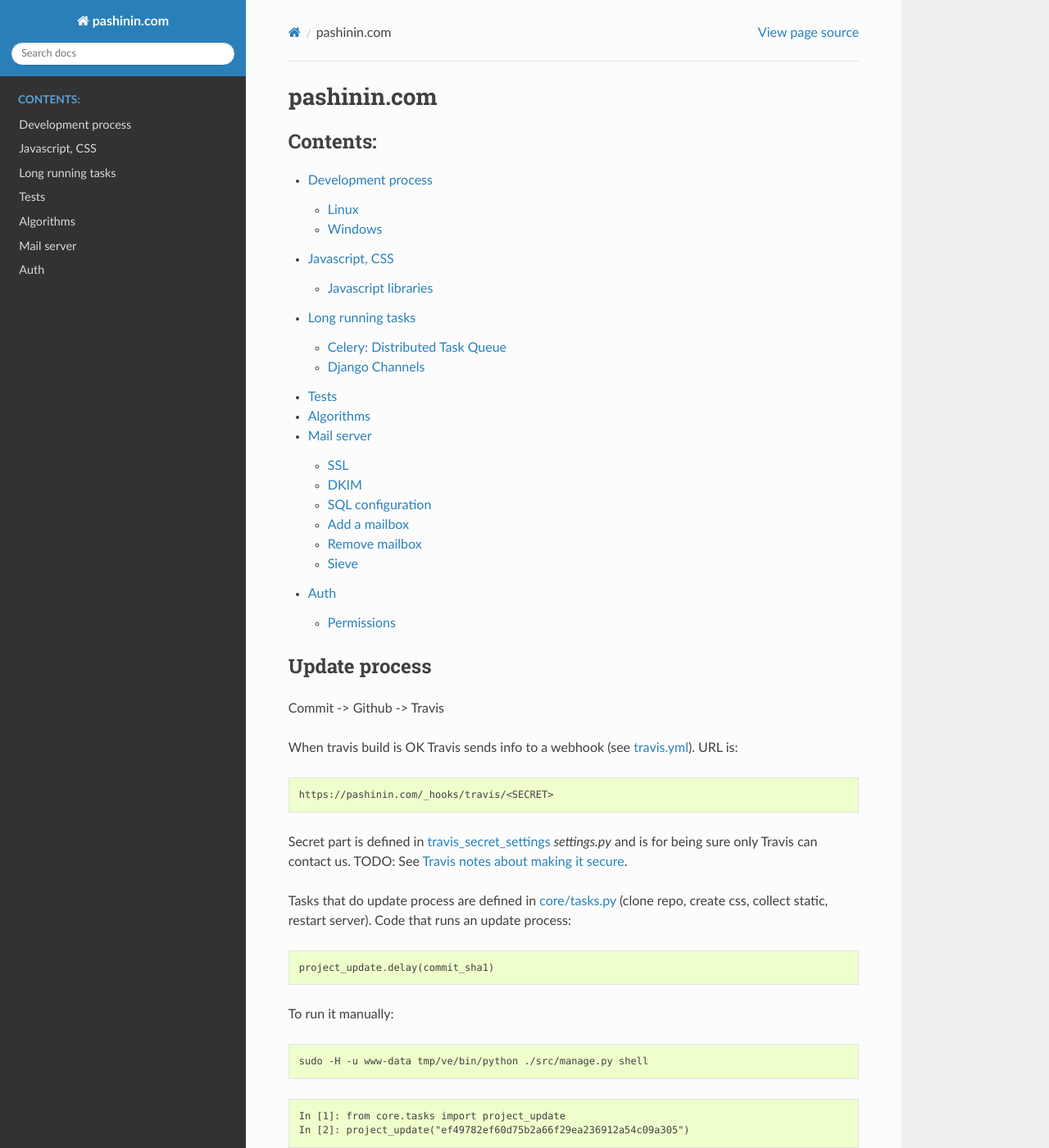
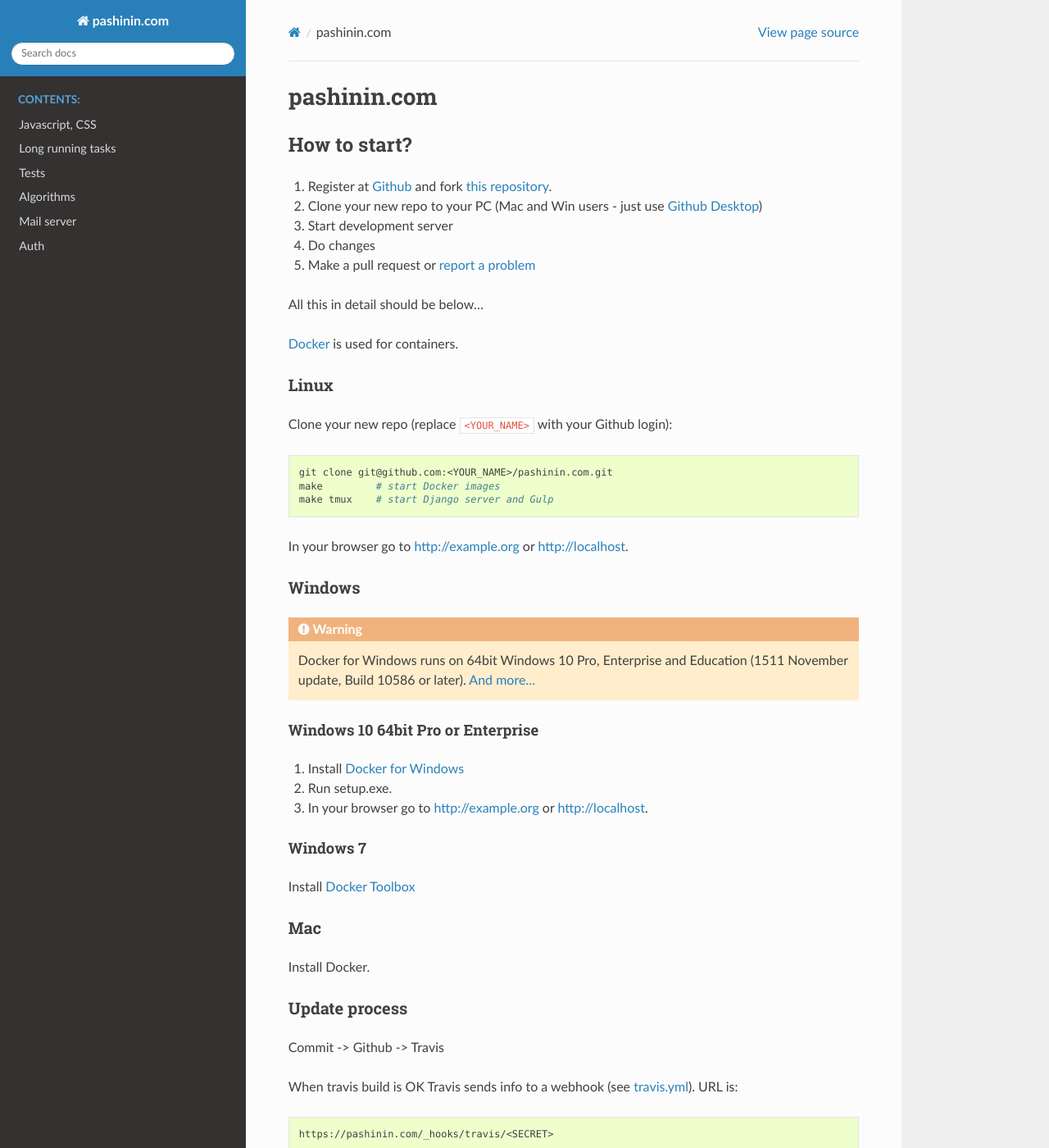
Before and after one commit to keyeMyria/api, a Sphinx documentation site: the page built from docs/index.rst, in a window 1280 px wide and 1400 px high. Shown: the whole window at 82% size. Built offline with Sphinx 7.4.7 and the Read the Docs theme 2.0.0, drawn with Linux system fonts in a browser that asks for light colours; some of the changed text lies outside the part shown.

Commit message:
some docs

```diff
--- a/docs/index.rst
+++ b/docs/index.rst
@@ -4,19 +4,64 @@
    contain the root `toctree` directive.
 
 pashinin.com
-============
+************
 
-.. toctree::
-   :maxdepth: 2
-   :caption: Contents:
+How to start?
+=============
 
-   installation
-   static
-   long-running-tasks
-   tests
-   algo
-   mailserver
-   auth
+#. Register at Github_ and fork `this repository <https://github.com/pashinin-com/pashinin.com>`_.
+#. Clone your new repo to your PC (Mac and Win users - just use `Github Desktop <https://desktop.github.com/>`_)
+#. Start development server
+#. Do changes
+#. Make a pull request or `report a problem <https://github.com/pashinin-com/pashinin.com/issues>`_
+
+All this in detail should be below...
+
+
+`Docker`_ is used for containers.
+
+
+
+Linux
+-----
+
+Clone your new repo (replace :code:`<YOUR_NAME>` with your Github login):
+
+.. code-block:: bash
+
+   git clone git@github.com:<YOUR_NAME>/pashinin.com.git
+   make         # start Docker images
+   make tmux    # start Django server and Gulp
+
+In your browser go to http://example.org or http://localhost.
+
+
+Windows
+-------
+
+.. warning::
+
+   Docker for Windows runs on 64bit Windows 10 Pro, Enterprise and
+   Education (1511 November update, Build 10586 or later). `And
+   more... <https://docs.docker.com/docker-for-windows/install/#what-to-know-before-you-install>`_
+
+Windows 10 64bit Pro or Enterprise
+^^^^^^^^^^^^^^^^^^^^^^^^^^^^^^
+
+#. Install `Docker for Windows <https://store.docker.com/editions/community/docker-ce-desktop-windows?tab=description>`_
+#. Run setup.exe.
+#. In your browser go to http://example.org or http://localhost.
+
+Windows 7
+^^^^^^^^^
+
+Install `Docker Toolbox <https://www.docker.com/products/docker-toolbox>`_
+
+
+Mac
+---
+
+Install Docker.
 
 
 Update process
@@ -79,6 +124,24 @@
    INSERT INTO django_migrations (app, name, applied) VALUES ('auth', '0001_initial', '2016-11-01 12:00:00');
 
 
+What next?
+==========
+
+.. toctree::
+   :maxdepth: 2
+   :caption: Contents:
+
+   static
+   long-running-tasks
+   tests
+   algo
+   mailserver
+   auth
+
+
 .. _core/tasks.py: https://github.com/pashinin-com/pashinin.com/blob/master/src/core/tasks.py
 .. _travis_secret_settings: https://github.com/pashinin-com/pashinin.com/blob/master/configs/settings.py.mustache#L334
 .. _travis.yml: https://github.com/pashinin-com/pashinin.com/blob/master/.travis.yml#L105-L106
+.. _Docker: https://www.docker.com/
+.. _Linux: https://www.ubuntu.com/
+.. _Github: https://github.com
```
Also changed, not shown: docs/installation.rst (deleted, +0 -52 lines).
